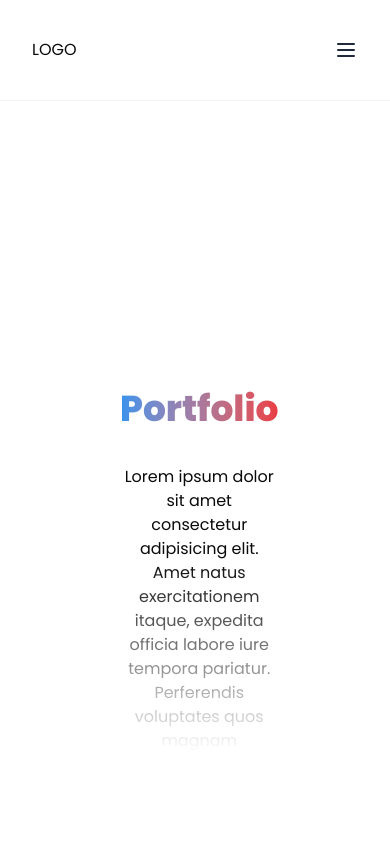
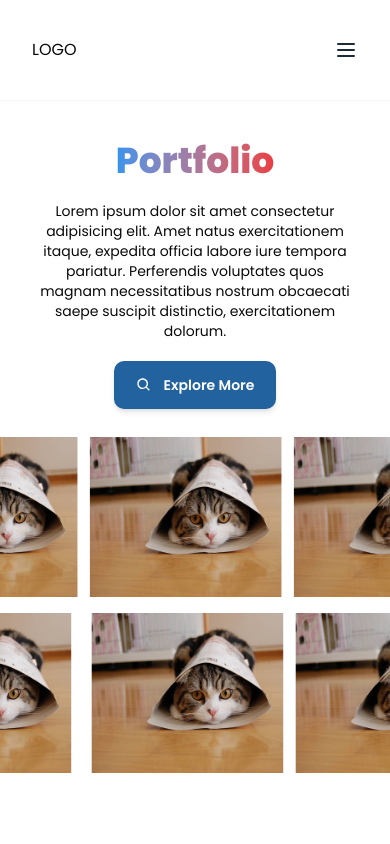
Before and after one commit to Bismit-2025/bem-portfolio-2025, a Next.js app: page /portfolio in a window 390 px wide. Shown: the top 844 px of the page. Built offline with nearby package versions, Linux system fonts and the light colour scheme.

Commit message:
feat: hero section mobile

```diff
--- a/src/modules/PortfolioModule/sections/Hero.tsx
+++ b/src/modules/PortfolioModule/sections/Hero.tsx
@@ -9,7 +9,7 @@ import useMeasure from "react-use-measure";
 import { useEffect, useState } from "react";
 import { cn } from "@/lib/utils";
 
-type MarqueeColumnProps = {
+type MarqueeProps = {
   images: string[];
   duration?: number;
   className?: string;
@@ -21,12 +21,12 @@ function MarqueeColumn({
   duration = 40,
   className,
   reverse = false,
-}: MarqueeColumnProps) {
+}: MarqueeProps) {
   const [ref, { height }] = useMeasure();
   const controls = useAnimation();
   const yTranslation = useMotionValue(0);
 
-  const BLOCKS = [1, 2, 3];
+  const BLOCKS = [1, 2];
   const GAP = 20;
 
   useEffect(() => {
@@ -64,7 +64,73 @@ function MarqueeColumn({
             {images.map((src, imgIndex) => (
               <div
                 key={`${blockIndex}-${imgIndex}`}
-                className="relative  w-80 h-64  overflow-hidden "
+                className="relative  max-lg:aspect-square w-42 lg:w-80 lg:h-64  overflow-hidden "
+              >
+                <Image
+                  src={src}
+                  alt={`Portfolio Image ${imgIndex}`}
+                  fill
+                  className="object-cover"
+                />
+              </div>
+            ))}
+          </div>
+        ))}
+      </motion.div>
+    </div>
+  );
+}
+
+function MarqueeRow({
+  images,
+  duration = 40,
+  className,
+  reverse = false,
+}: MarqueeProps) {
+  const [ref, { width }] = useMeasure();
+  const controls = useAnimation();
+
+  const xTranslation = useMotionValue(0);
+
+  const BLOCKS = [1, 2];
+  const GAP = 20;
+
+  useEffect(() => {
+    if (width === 0) return;
+
+    const loopDistance = width + GAP;
+
+    const startX = reverse ? -loopDistance : 0;
+    const endX = reverse ? 0 : -loopDistance;
+
+    controls.start({
+      x: [startX, endX],
+      transition: {
+        duration: duration,
+        ease: "linear",
+        repeat: Infinity,
+        repeatType: "loop",
+      },
+    });
+  }, [width, duration, controls, reverse]);
+
+  return (
+    <div className={cn("flex flex-row overflow-hidden", className)}>
+      <motion.div
+        animate={controls}
+        className="flex flex-row gap-5"
+        style={{ x: xTranslation }} // Bind ke xTranslation
+      >
+        {BLOCKS.map((blockIndex) => (
+          <div
+            key={blockIndex}
+            ref={blockIndex === 1 ? ref : undefined}
+            className="flex flex-row gap-3" // Ubah ke flex-row
+          >
+            {images.map((src, imgIndex) => (
+              <div
+                key={`${blockIndex}-${imgIndex}`}
+                className="relative aspect-video w-48 h-40  overflow-hidden"
               >
                 <Image
                   src={src}
@@ -83,37 +149,40 @@ function MarqueeColumn({
 
 export default function Hero() {
   return (
-    <section className="relative px-10 flex overflow-hidden h-screen  justify-between bg-white dark:bg-neutral-950">
+    <section className="relative md:px-10 max-md:gap-7  max-md:flex-col flex overflow-hidden max-h-screen md:justify-between bg-white dark:bg-neutral-950">
       <MarqueeColumn
         images={LEFT_IMAGES}
         duration={40}
         className="hidden md:flex"
       />
 
-      <div className="flex px-20 flex-col items-center mt-72 text-center  gap-9">
-        <h2 className="text-4xl md:text-6xl font-extrabold">
+      <div className="flex px-10 lg:px-20 flex-col items-center mt-10 md:mt-72 text-center gap-5 lg:gap-9">
+        <h2 className="text-4xl md:text-4xl lg:text-6xl font-extrabold">
           <span className="bg-linear-to-r from-pacil-blue-700 to-pacil-red-700 bg-clip-text text-transparent">
             Portfolio
           </span>
         </h2>
-        <p>
+        <p className="max-lg:text-sm">
           Lorem ipsum dolor sit amet consectetur adipisicing elit. Amet natus
           exercitationem itaque, expedita officia labore iure tempora pariatur.
           Perferendis voluptates quos magnam necessitatibus nostrum obcaecati
           saepe suscipit distinctio, exercitationem dolorum.
         </p>
         <Button className="flex items-center gap-3">
-          <BiSearch /> <span>Explore More</span>
+          <BiSearch /> <span className="max-lg:text-sm">Explore More</span>
         </Button>
       </div>
-
+      <div className="md:hidden flex flex-col gap-4">
+        <MarqueeRow images={LEFT_IMAGES} duration={40} />
+        <MarqueeRow images={LEFT_IMAGES} duration={50} reverse={true} />
+      </div>
       <MarqueeColumn
         images={RIGHT_IMAGES}
         duration={50}
         reverse={true}
         className="hidden md:flex"
       />
-      <div className="pointer-events-none absolute bottom-0 left-0 w-full h-96 bg-linear-to-t from-white via-white to-transparent z-20" />
+      <div className="pointer-events-none max-md:hidden absolute bottom-0 left-0 w-full h-96 bg-linear-to-t from-white via-white to-transparent z-20" />
     </section>
   );
 }
```
